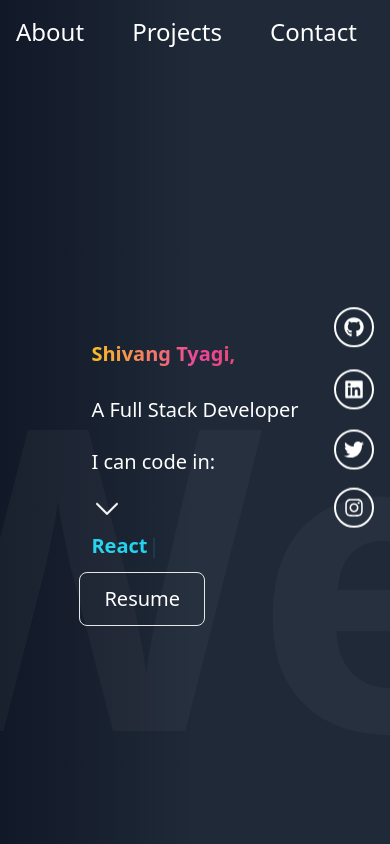
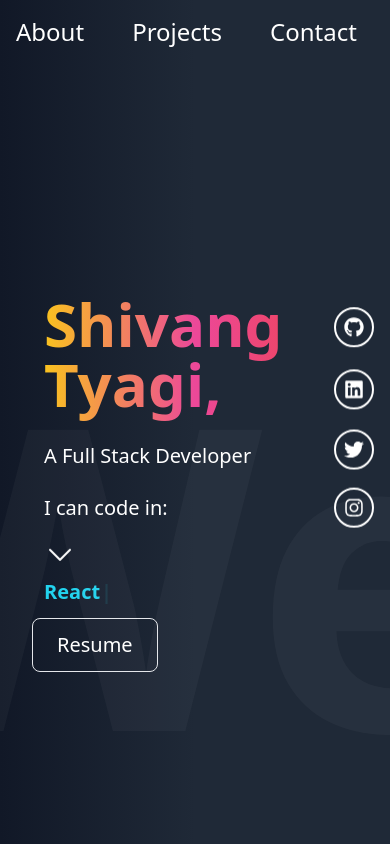
Before and after one commit to Shivang-code/Portfolio, a React (Vite) app: page / in a window 390 px wide. Shown: the top 844 px of the page. Built offline with nearby package versions, Linux system fonts and the light colour scheme; no server answers.

Commit message:
Use environment variable for GitHub token

```diff
--- a/src/Components/Home.jsx
+++ b/src/Components/Home.jsx
@@ -11,7 +11,7 @@ function Home() {
     className='flex flex-row justify-center items-center h-screen relative'>
       <div className='p-8 mt-14 flex flex-col justify-center items-center text-xl'>
 <div className='md:text-4xl sm:text-2xl'>
-        <h1 className="md:text-6xl sm:text-4xl font-extrabold bg-gradient-to-r from-yellow-400 via-pink-500 to-red-500 bg-clip-text text-transparent p-3">
+        <h1 className="text-6xl  font-extrabold bg-gradient-to-r from-yellow-400 via-pink-500 to-red-500 bg-clip-text text-transparent p-3">
          Shivang Tyagi,
       </h1>
 
```
